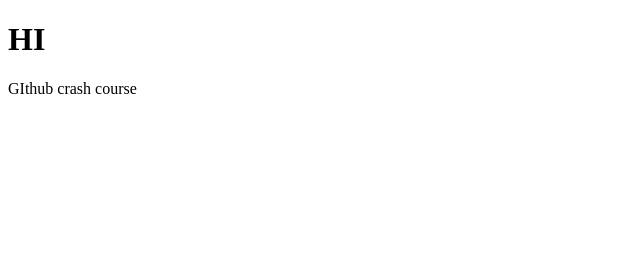
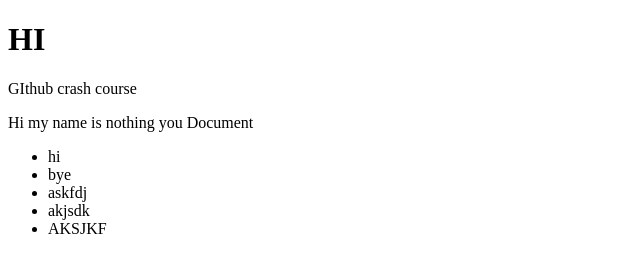
Before and after one commit to lleviackermann/testing, a plain HTML site: page index.html in a window 1280 px wide. Shown: the whole page, without its empty margins (0-640 px from the left). Drawn offline with Linux system fonts and the light colour scheme.

Commit message:
added list

```diff
--- a/index.html
+++ b/index.html
@@ -9,5 +9,13 @@
 <body>
     <h1>HI</h1>
     <p>GIthub crash course</p>
+    <p>Hi my name is nothing you Document</p>
+    <ul>
+        <li>hi</li>
+        <li>bye</li>
+        <li>askfdj</li>
+        <li>akjsdk</li>
+        <li>AKSJKF</li>
+    </ul>
 </body>
 </html>
```
